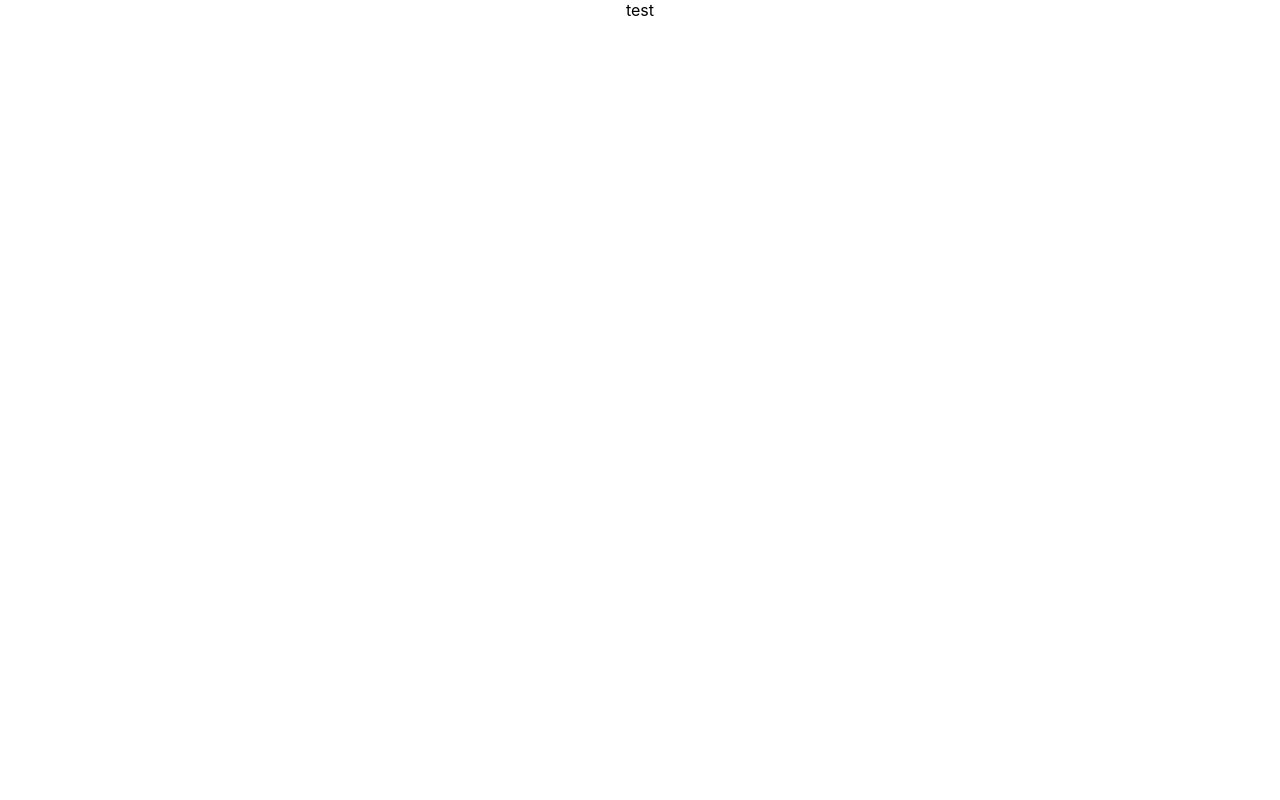
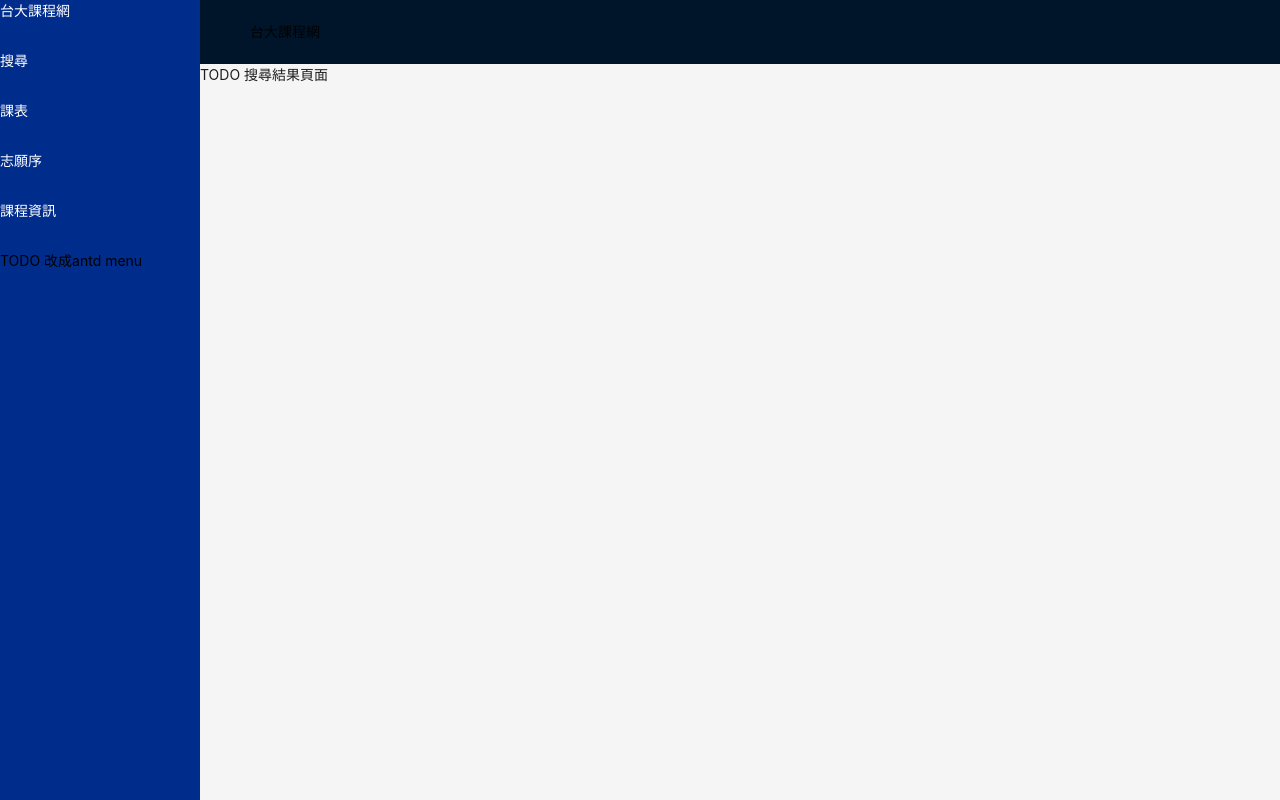
Before and after one commit to andy0314/wp1111_final, a React (Create React App) app in the folder frontend/: page /search in a window 1280 px wide. Built offline with nearby package versions, Linux system fonts and the light colour scheme.

Commit message:
add containers, useContext and frontend router

```diff
--- a/frontend/src/App.css
+++ /dev/null
@@ -1,38 +0,0 @@
-.App {
-  text-align: center;
-}
-
-.App-logo {
-  height: 40vmin;
-  pointer-events: none;
-}
-
-@media (prefers-reduced-motion: no-preference) {
-  .App-logo {
-    animation: App-logo-spin infinite 20s linear;
-  }
-}
-
-.App-header {
-  background-color: #282c34;
-  min-height: 100vh;
-  display: flex;
-  flex-direction: column;
-  align-items: center;
-  justify-content: center;
-  font-size: calc(10px + 2vmin);
-  color: white;
-}
-
-.App-link {
-  color: #61dafb;
-}
-
-@keyframes App-logo-spin {
-  from {
-    transform: rotate(0deg);
-  }
-  to {
-    transform: rotate(360deg);
-  }
-}
--- a/frontend/src/App.js
+++ b/frontend/src/App.js
@@ -1,11 +1,59 @@
-import logo from './logo.svg';
-import './App.css';
+import { Routes, Route, Link, useNavigate } from 'react-router-dom';
+import { Layout } from 'antd';
+import styled from 'styled-components';
+
+import SearchPage from './containers/SearchPage';
+import CourseTable from './containers/CourseTable';
+import CourseList from './containers/CourseList';
+import SideBar from './containers/SideBar';
+
+const { Header, Sider, Content } = Layout;
+
+const AppWrapper = styled.div`
+  display: flex;
+  flex-direction: row;
+  align-items: center;
+  justify-contents: center;
+  height: 100vh;
+  width: 100vw;
+  margin: auto;
+`
+
+const SideBarWrapper = styled(Sider)`
+  height: 100vh;
+`
 
 function App() {
+
+  const navigate = useNavigate()
+
   return (
-    <div className="App">
-      test
-    </div>
+    <AppWrapper>
+      <Layout>
+
+          <SideBarWrapper>
+            <SideBar />
+          </SideBarWrapper>
+
+        <Layout>
+          <Header>
+            台大課程網
+          </Header>
+
+          <Content>
+            <Routes>
+              <Route path='/' element={<div>homepage</div>} />
+              <Route path='/search' element={<SearchPage />} />
+              <Route path='/coursedetail' element={<>TODO 課程資訊</>} />
+              <Route path='/coursetable' element={<CourseTable />} />
+              <Route path='/courselist' element={<CourseList />} />
+              <Route path='*' element={<h1>ERROR</h1>} />
+            </Routes>
+          </Content>
+        </Layout>
+
+      </Layout>
+    </AppWrapper>
   );
 }
 
--- /dev/null
+++ b/frontend/src/containers/CourseList.js
@@ -0,0 +1,13 @@
+import { useData } from './hooks/useContext'
+
+const CourseList = () => {
+
+    const { x } = useData()
+    return (
+        <div>
+            TODO 志願序排序
+        </div>
+    )
+}
+
+export default CourseList;
--- /dev/null
+++ b/frontend/src/containers/CourseTable.js
@@ -0,0 +1,15 @@
+import { Link } from "react-router-dom";
+import { useData } from './hooks/useContext';
+
+const CourseTable = () => {
+
+    const { x, setx } = useData()
+
+    return (
+        <div>
+            TODO 課表
+        </div>
+    )
+}
+
+export default CourseTable;
--- /dev/null
+++ b/frontend/src/containers/HomePage.js
@@ -0,0 +1 @@
+//TODO 主畫面
--- /dev/null
+++ b/frontend/src/containers/SearchBar.js
@@ -0,0 +1 @@
+//TODO 搜尋
--- /dev/null
+++ b/frontend/src/containers/SearchPage.js
@@ -0,0 +1,14 @@
+import { useData } from './hooks/useContext';
+
+const SearchPage = () => {
+
+    const { x } = useData()
+
+    return (
+        <div>
+            TODO 搜尋結果頁面
+        </div>
+    )
+}
+
+export default SearchPage;
--- /dev/null
+++ b/frontend/src/containers/SideBar.js
@@ -0,0 +1,30 @@
+import { useNavigate } from "react-router-dom"
+import { blue } from "@ant-design/colors"
+
+const SideBar = () => {
+    const navigate = useNavigate();
+    return (
+        <div style={{ background: blue[8], height: "100%", width: "100%" }}>
+            <div style={{ color: "white", top: "50px", height: "50px", width: "100%" }} onClick={() => navigate("/")}>
+                台大課程網
+            </div>
+            <div style={{ color: "white", top: "50px", height: "50px", width: "100%" }} onClick={() => navigate("/search")}>
+                搜尋
+            </div>
+            <div style={{ color: "white", top: "50px", height: "50px", width: "100%" }} onClick={() => navigate("/coursetable")}>
+                課表
+            </div>
+            <div style={{ color: "white", top: "50px", height: "50px", width: "100%" }} onClick={() => navigate("/courselist")}>
+                志願序
+            </div>
+            <div style={{ color: "white", top: "50px", height: "50px", width: "100%" }} onClick={() => navigate("/coursedetail")}>
+                課程資訊
+            </div>
+            <div color="white">
+                TODO 改成antd menu
+            </div>
+        </div>
+    )
+}
+
+export default SideBar;
--- /dev/null
+++ b/frontend/src/containers/hooks/useContext.js
@@ -0,0 +1,16 @@
+import { createContext, useContext, useState } from "react";
+
+const Context = createContext({
+    x: 0
+})
+
+const ContextProvider = (props) => {
+    const [x, setx] = useState(0);
+    return(
+        <Context.Provider value={{x, setx}}{...props}/>
+    )
+}
+
+const useData = () => useContext(Context)
+
+export{ ContextProvider, useData }
--- a/frontend/src/index.js
+++ b/frontend/src/index.js
@@ -4,10 +4,17 @@ import './index.css';
 import App from './App';
 import reportWebVitals from './reportWebVitals';
 
+import { BrowserRouter } from 'react-router-dom';
+import { ContextProvider } from './containers/hooks/useContext';
+
 const root = ReactDOM.createRoot(document.getElementById('root'));
 root.render(
   <React.StrictMode>
-    <App />
+    <BrowserRouter>
+      <ContextProvider>
+        <App />
+      </ContextProvider>
+    </BrowserRouter>
   </React.StrictMode>
 );
 
--- a/package.json
+++ b/package.json
@@ -4,5 +4,9 @@
   "main": "index.js",
   "repository": "https://github.com/andy0314/wp1111_final",
   "author": "張佑亘 <b10902021@ntu.edu.tw>",
-  "license": "MIT"
+  "license": "MIT",
+  "scripts": {
+    "start": "cd frontend && yarn start",
+    "server": "cd backend && yarn server"
+  }
 }
```
